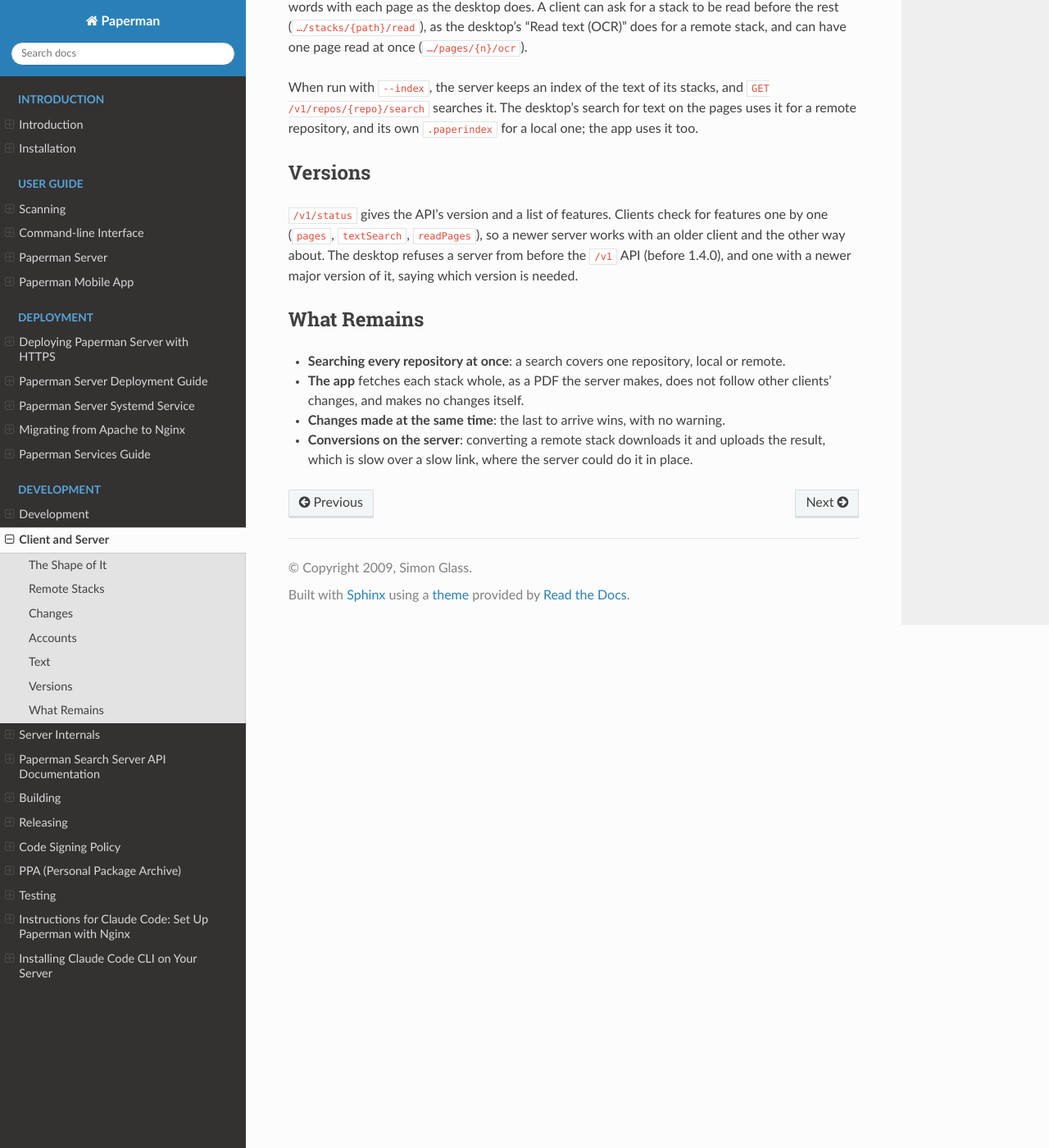
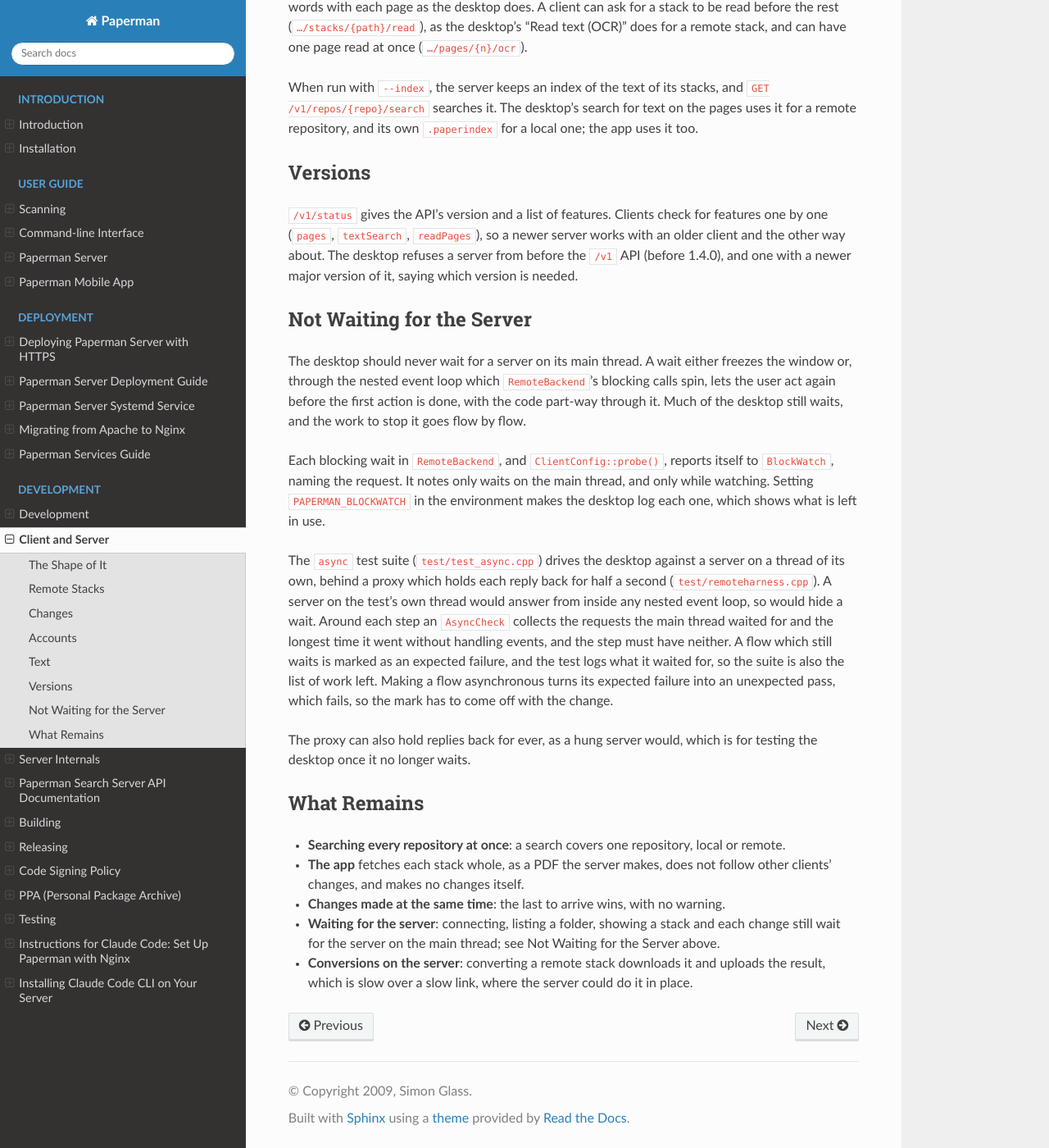
Before and after one commit to sjg20/paperman, a Sphinx documentation site: the page built from doc/client-server.rst, in a window 1280 px wide and 1400 px high, scrolled down 1812 px. Shown: the whole window at 82% size. Built offline with Sphinx 7.4.7 and the Read the Docs theme 3.1.0, drawn with Linux system fonts in a browser that asks for light colours.

Commit message:
doc: Describe how the desktop is kept from waiting for its server
Add a section to the client and server notes on why the desktop should
not wait for a server on its main thread, how BlockWatch and the async
test suite find the waits left, and how the suite tracks the work.

Co-developed-by: Claude Opus 5.5 (1M context) <noreply@anthropic.com>
Claude-Session: https://claude.ai/code/session_01BxfLL7T8McSpFMMxYekitE

```diff
--- a/doc/client-server.rst
+++ b/doc/client-server.rst
@@ -105,6 +105,36 @@ so a newer server works with an older client and the other way about. The
 desktop refuses a server from before the ``/v1`` API (before 1.4.0), and
 one with a newer major version of it, saying which version is needed.
 
+Not Waiting for the Server
+--------------------------
+
+The desktop should never wait for a server on its main thread. A wait
+either freezes the window or, through the nested event loop which
+``RemoteBackend``'s blocking calls spin, lets the user act again before
+the first action is done, with the code part-way through it. Much of the
+desktop still waits, and the work to stop it goes flow by flow.
+
+Each blocking wait in ``RemoteBackend``, and ``ClientConfig::probe()``,
+reports itself to ``BlockWatch``, naming the request. It notes only waits
+on the main thread, and only while watching. Setting
+``PAPERMAN_BLOCKWATCH`` in the environment makes the desktop log each one,
+which shows what is left in use.
+
+The ``async`` test suite (``test/test_async.cpp``) drives the desktop
+against a server on a thread of its own, behind a proxy which holds each
+reply back for half a second (``test/remoteharness.cpp``). A server on
+the test's own thread would answer from inside any nested event loop, so
+would hide a wait. Around each step an ``AsyncCheck`` collects the
+requests the main thread waited for and the longest time it went without
+handling events, and the step must have neither. A flow which still
+waits is marked as an expected failure, and the test logs what it waited
+for, so the suite is also the list of work left. Making a flow
+asynchronous turns its expected failure into an unexpected pass, which
+fails, so the mark has to come off with the change.
+
+The proxy can also hold replies back for ever, as a hung server would,
+which is for testing the desktop once it no longer waits.
+
 What Remains
 ------------
 
@@ -114,6 +144,9 @@ What Remains
   not follow other clients' changes, and makes no changes itself.
 - **Changes made at the same time**: the last to arrive wins, with no
   warning.
+- **Waiting for the server**: connecting, listing a folder, showing a
+  stack and each change still wait for the server on the main thread; see
+  Not Waiting for the Server above.
 - **Conversions on the server**: converting a remote stack downloads it
   and uploads the result, which is slow over a slow link, where the server
   could do it in place.
```
